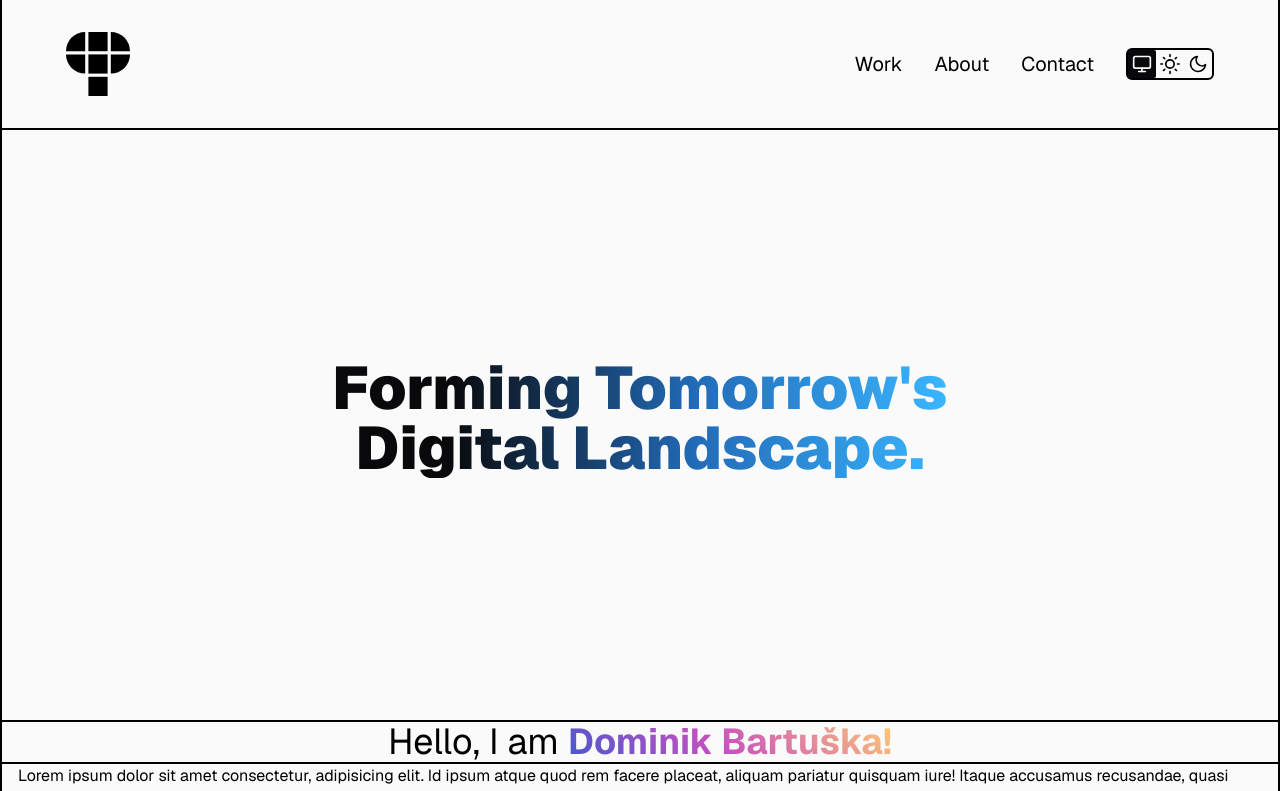
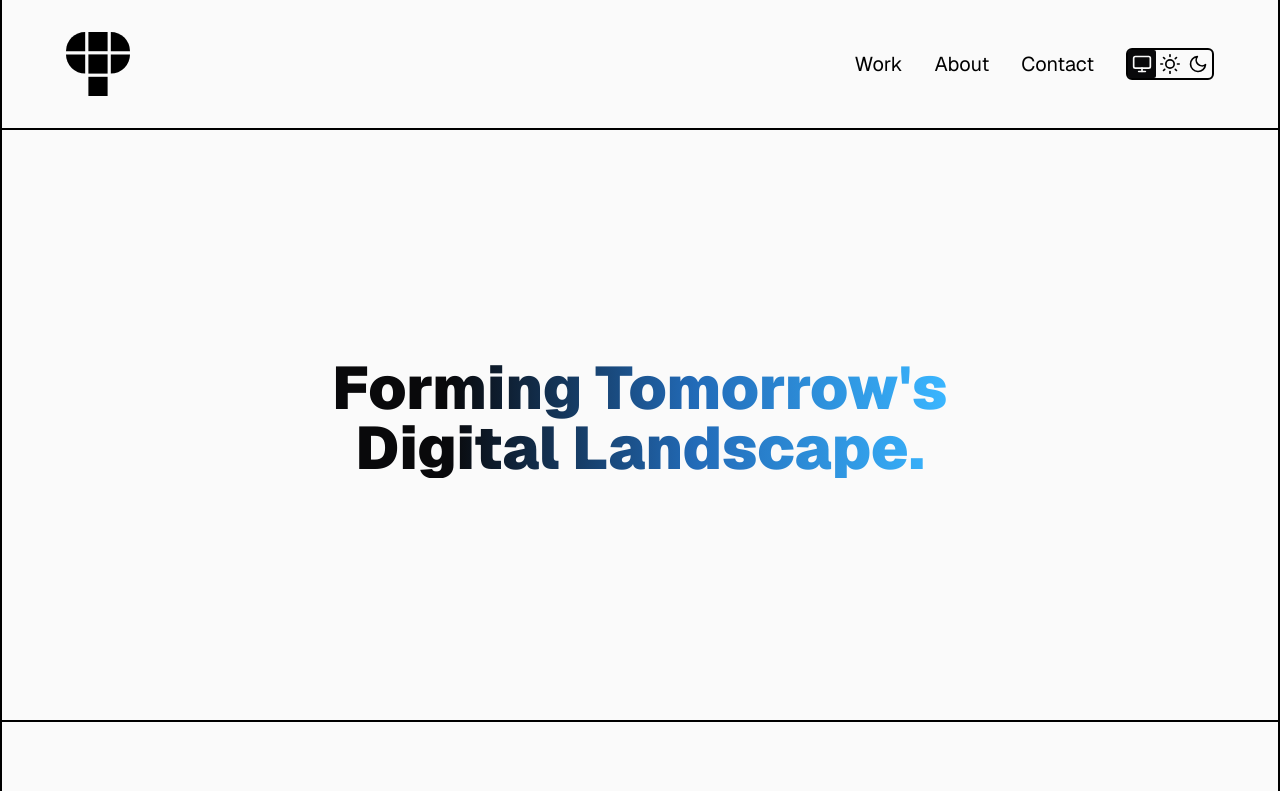
Before and after one commit to dominik060/d0m1.cz, a Next.js app: page / in a window 1280 px wide. Shown: the top 791 px of the page. Built offline with nearby package versions, Linux system fonts and the light colour scheme.

Commit message:
add margin to about me section

```diff
--- a/src/components/AboutMe.tsx
+++ b/src/components/AboutMe.tsx
@@ -4,7 +4,7 @@
 
 export default function AboutMe({ className }: Props) {
   return (
-    <div className="flex flex-col justify-center">
+    <div className="my-24 flex flex-col justify-center">
       <h2 className="text-2xl md:text-4xl text-center">
         Hello, I am{" "}
         <span className="bg-gradient-apple bg-clip-text font-bold text-transparent">
```
